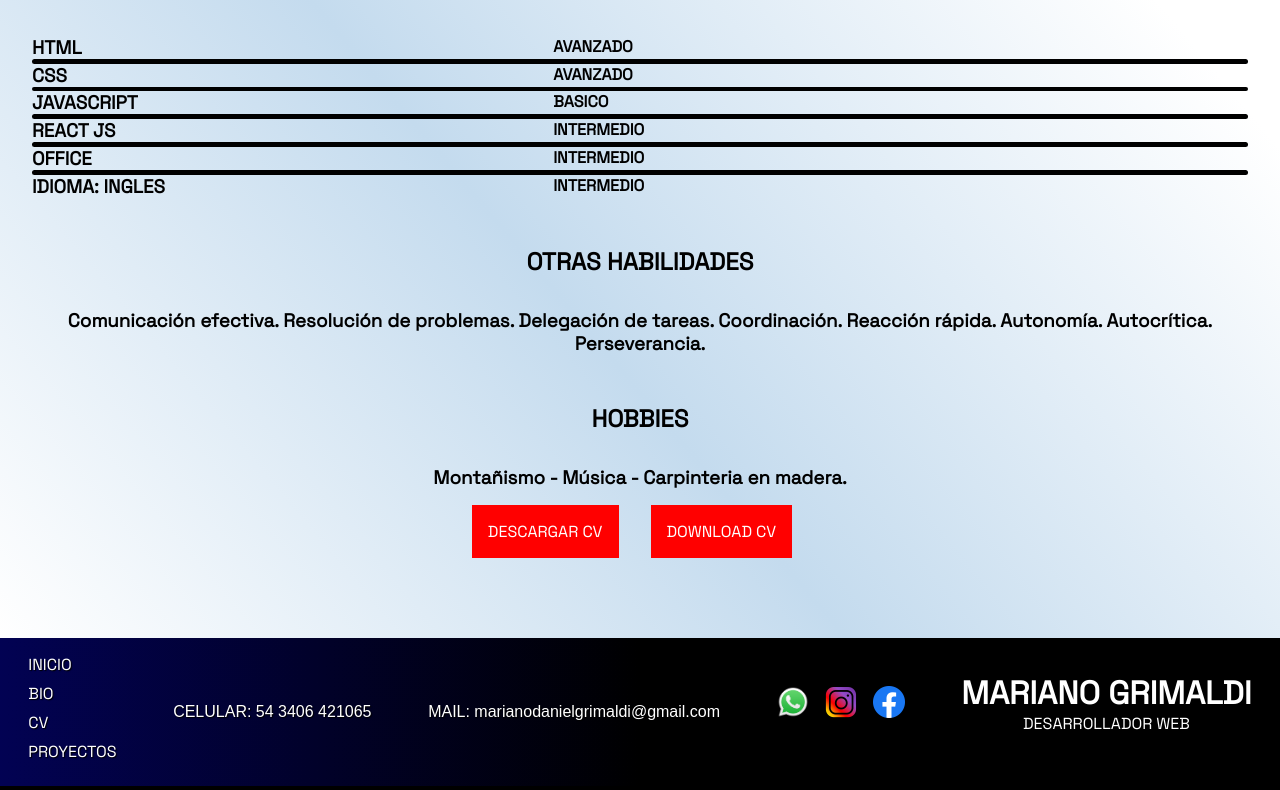
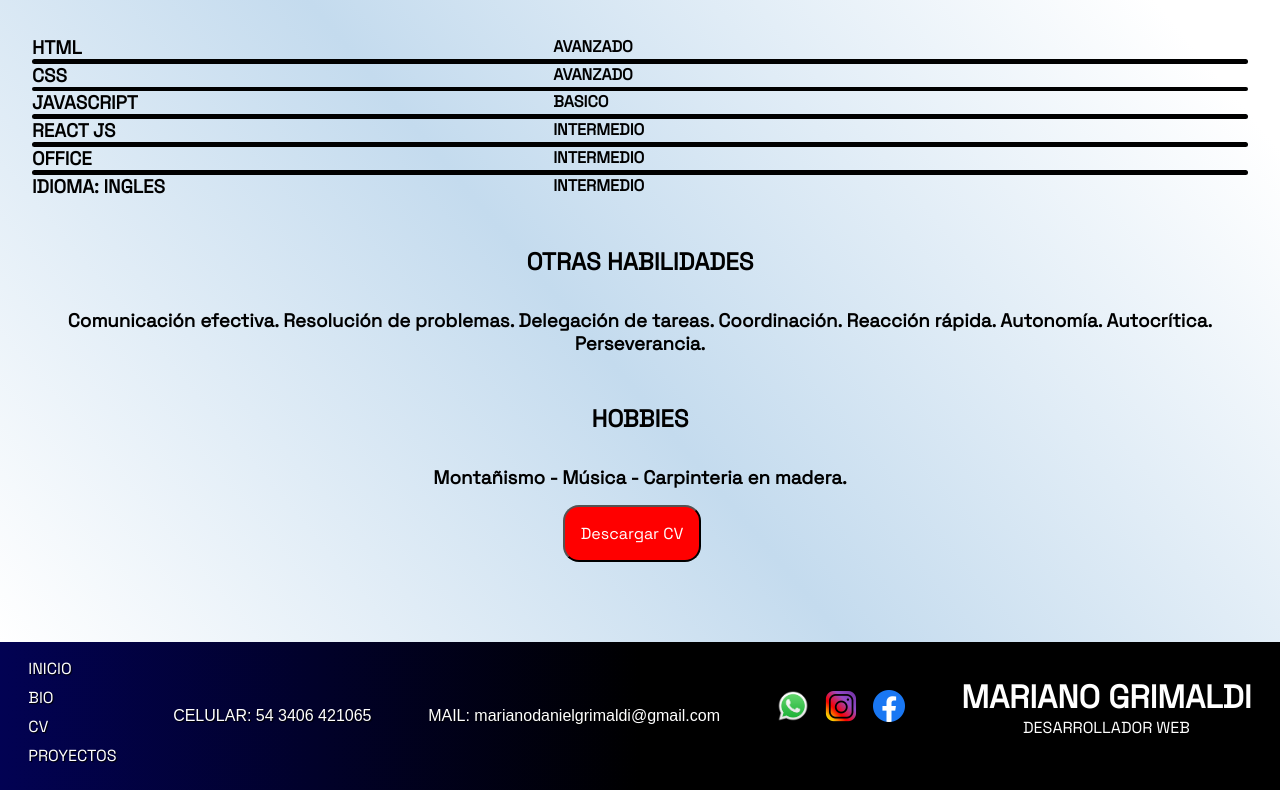
Before and after one commit to marianogrimaldi/portfolio, a React (Vite) app: page /cv in a window 1280 px wide. Shown: the part 1922-2712 px from the top of the page. Built offline with nearby package versions, Linux system fonts and the light colour scheme.

Commit message:
cambios en lenguaje

```diff
--- a/src/Components/Cv/Cv.jsx
+++ b/src/Components/Cv/Cv.jsx
@@ -12,6 +12,17 @@ import Menu from "../Header/Menu"
 const Cv = () => {
 
     const { t } = useTranslation()
+
+    const download = ()=>{
+        const lan = localStorage.getItem("lang");
+        debugger;
+        const fileName = "CV"+((lan=="en")?"I":"")+".png";
+        const filePath = "../../"+fileName;
+        let download = document.createElement('a');
+        download.href = filePath;
+        download.download = fileName;
+        download.click();
+    }
 
     return (
         <div className="animationgral">
@@ -240,8 +251,7 @@ const Cv = () => {
                 <h3 className="habilidades">{t("CV.frase8")}</h3>
             </div>
             <div className="btnDescarga">
-               <a download="CV Mariano Grimaldi" className="descarga" href="CV.PNG">DESCARGAR CV</a>
-               <a download="CV Mariano Grimaldi" className="descarga" href="CVI.PNG">DOWNLOAD CV</a>
+                <button download="CV Mariano Grimaldi" className="descarga" onClick={download}>{t("CV.download")} CV</button>
             </div>
 
             </div>
--- a/src/Components/TraductorSelect/Traductor.jsx
+++ b/src/Components/TraductorSelect/Traductor.jsx
@@ -14,13 +14,13 @@ const Traductor = () =>{
         i18n.changeLanguage(lan);
         setLanguage (lan)
     }
-    const [language, setLanguage] = useState ("es")
+
     return (
 
         <div className="flags">
 
-            <img onClick={()=>{cambiar("es")}} className={language === "es" ? "flagSelected":""} src={España}  alt="" />
-            <img onClick={()=>{cambiar("en")}} className={language === "en" ? "flagSelected":""} src={Inglaterra}  alt="" />
+            <img onClick={()=>{cambiar("es")}} className={i18n.language === "es" ? "flagSelected":""} src={España}  alt="" />
+            <img onClick={()=>{cambiar("en")}} className={i18n.language === "en" ? "flagSelected":""} src={Inglaterra}  alt="" />
 
         </div>
 
--- a/src/assets/language/en_EN.json
+++ b/src/assets/language/en_EN.json
@@ -20,6 +20,7 @@
         "frase5": "Each site demands both dedication and customization, and from my conception, like a piece of music, it must become a work of art. Mariano"
     },
     "CV":{
+      "download": "Download",
       "nac": "BIRTH",
       "arg": "ARGENTINIAN",
       "dni": "ID",
--- a/src/assets/language/es_AR.json
+++ b/src/assets/language/es_AR.json
@@ -20,6 +20,7 @@
             "frase5": "Cada sitio demanda tanto dedicación como personalización, y desde mi concepción, al igual que una pieza musical, debe convertirse en una obra de arte. Mariano"
         },
         "CV":{
+            "download": "Descargar",
             "nac": "NAC",
             "arg": "ARGENTINO",
             "dni": "DNI",
```
